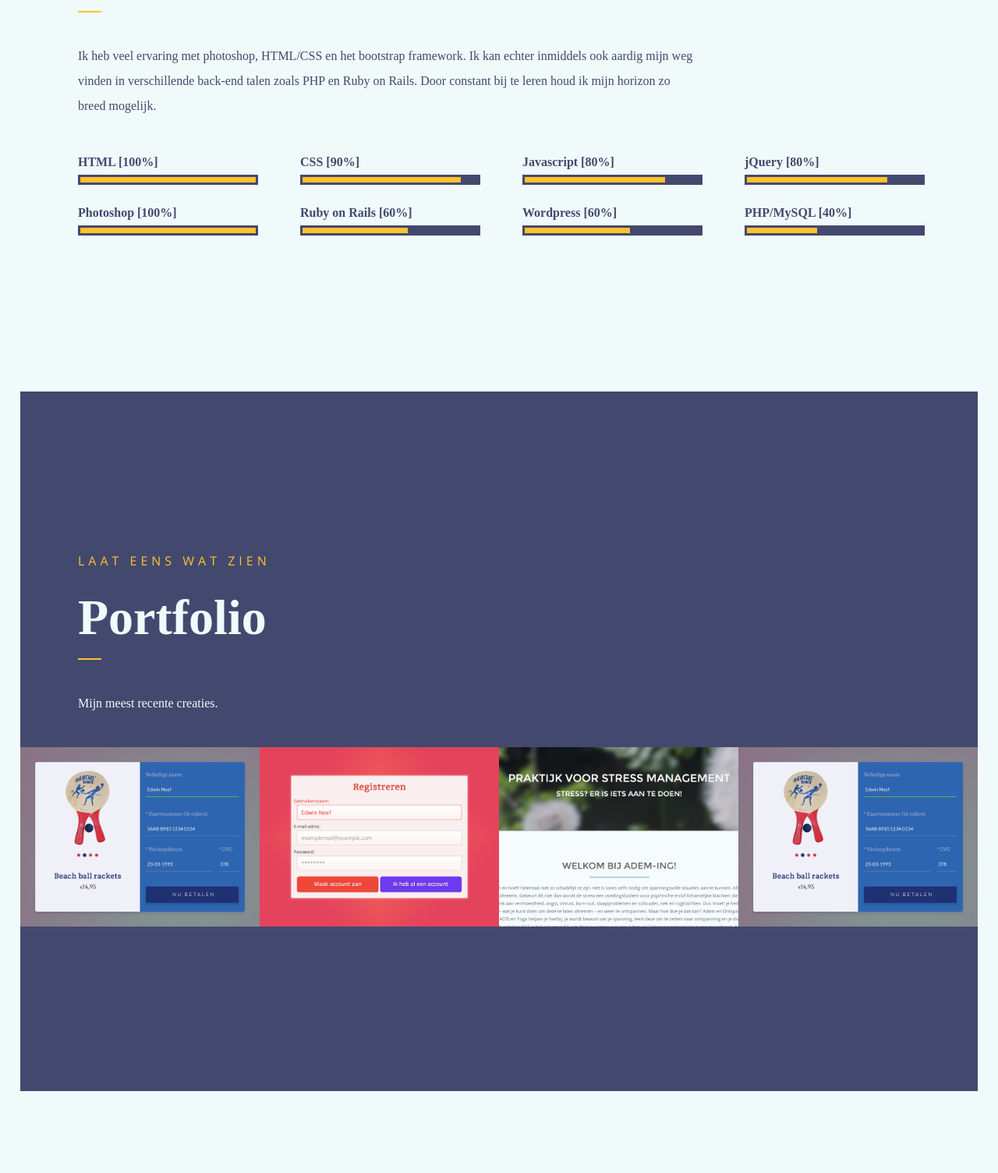
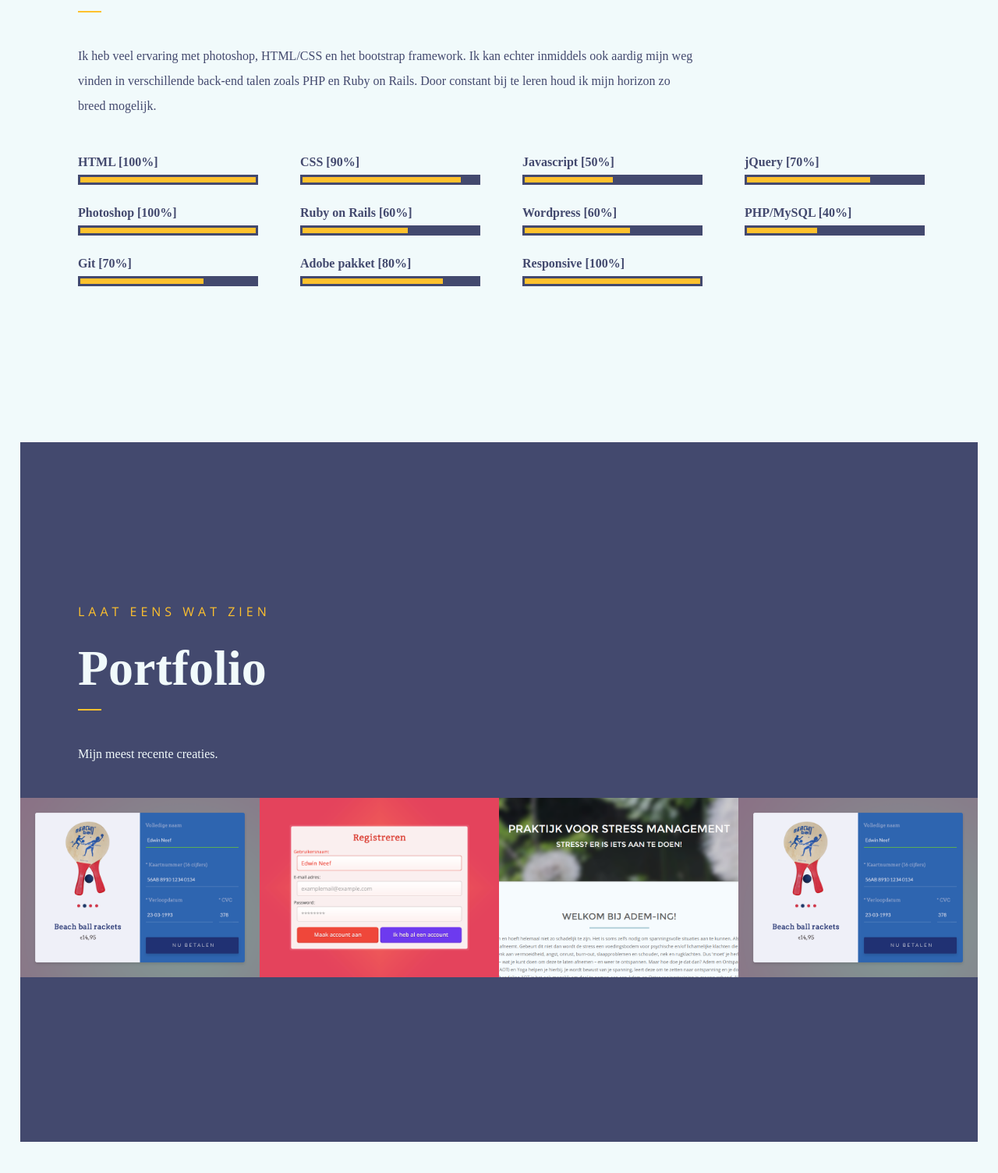
Before and after one commit to EdNeef/edwinneefnl, a PHP site: page /index.html in a window 1280 px wide. Shown: the part 1282-2786 px from the top of the page at 78% size. Run offline with PHP 8.4, Linux system fonts and the light colour scheme; some libraries are stand-ins or nearby versions; some web fonts are replaced.

```diff
--- a/index.html
+++ b/index.html
@@ -80,12 +80,12 @@
             <div class="outer"><div class="inner ninety"></div></div>
           </div>
           <div class="col-3">
-            Javascript [80%]
-            <div class="outer"><div class="inner eighty"></div></div>
+            Javascript [50%]
+            <div class="outer"><div class="inner fifty"></div></div>
           </div>
           <div class="col-3">
-            jQuery [80%]
-            <div class="outer"><div class="inner eighty"></div></div>
+            jQuery [70%]
+            <div class="outer"><div class="inner seventy"></div></div>
           </div>
         </div>
         <div class="row">
@@ -105,6 +105,21 @@
             PHP/MySQL [40%]
             <div class="outer"><div class="inner fourty"></div></div>
           </div>
+        </div>
+        <div class="row">
+          <div class="col-3">
+            Git [70%]
+            <div class="outer"><div class="inner seventy"></div></div>
+          </div>
+          <div class="col-3">
+            Adobe pakket [80%]
+            <div class="outer"><div class="inner eighty"></div></div>
+          </div>
+          <div class="col-3">
+            Responsive [100%]
+            <div class="outer"><div class="inner hundred"></div></div>
+          </div>
+
         </div>
     </div>
     </div>
@@ -169,9 +184,13 @@
 
   <div class="ceevee">
     <div class="container">
-      <a href="ceevee.html"><div class="cvbtn">Curriculum Vitae</div></a>
-      <a href="http://www.github.com" target="_blank"><div class="cvbtn">Github</div></a>
-      <a href="http://www.linkedin.com" target="_blank"><div class="cvbtn">Linked-In</div></a>
+      <div class="row">
+        <div class="col-12">
+          <a href="ceevee.html"><div class="cvbtn">Curriculum Vitae</div></a>
+          <a href="http://www.github.com" target="_blank"><div class="cvbtn">Github</div></a>
+          <a href="http://www.linkedin.com" target="_blank"><div class="cvbtn">Linked-In</div></a>
+        </div>
+      </div>
     </div>
   </div>
 
@@ -183,7 +202,7 @@
           <p class="introtekst">Email, telefoon, postduif...</p>
           <h1>Contact</h1>
           <hr>
-          <p>Zou je graag met mij willen (samen)werken, of gewoon even hallo willen zeggen? Twijfel vooral niet en neem contact met mij op! Je kan mailen naar <span><a href="mailto:edwinneef@gmail.com">edwinneef@gmail.com</a></span>.</p>
+          <p>Zou je graag met mij willen (samen)werken, of gewoon even hallo willen zeggen? Twijfel vooral niet en neem contact met mij op! Je kan mailen naar <span><a href="mailto:edwinneef@gmail.com">edwinneef@gmail.com</a></span></p>
           <a href="mailto:edwinneef@gmail.com"><div class="turquoise">E-mail versturen!</div></a>
         </div>
       </div>
--- a/sass/partials/_base.scss
+++ b/sass/partials/_base.scss
@@ -267,6 +267,7 @@ section {
 .ceevee {
 	padding: 20px 0;
 	background: $yellow;
+
 }
 
 #contact {
```
Also changed, not shown: stylesheets/screen.css (+21 -21 lines).
